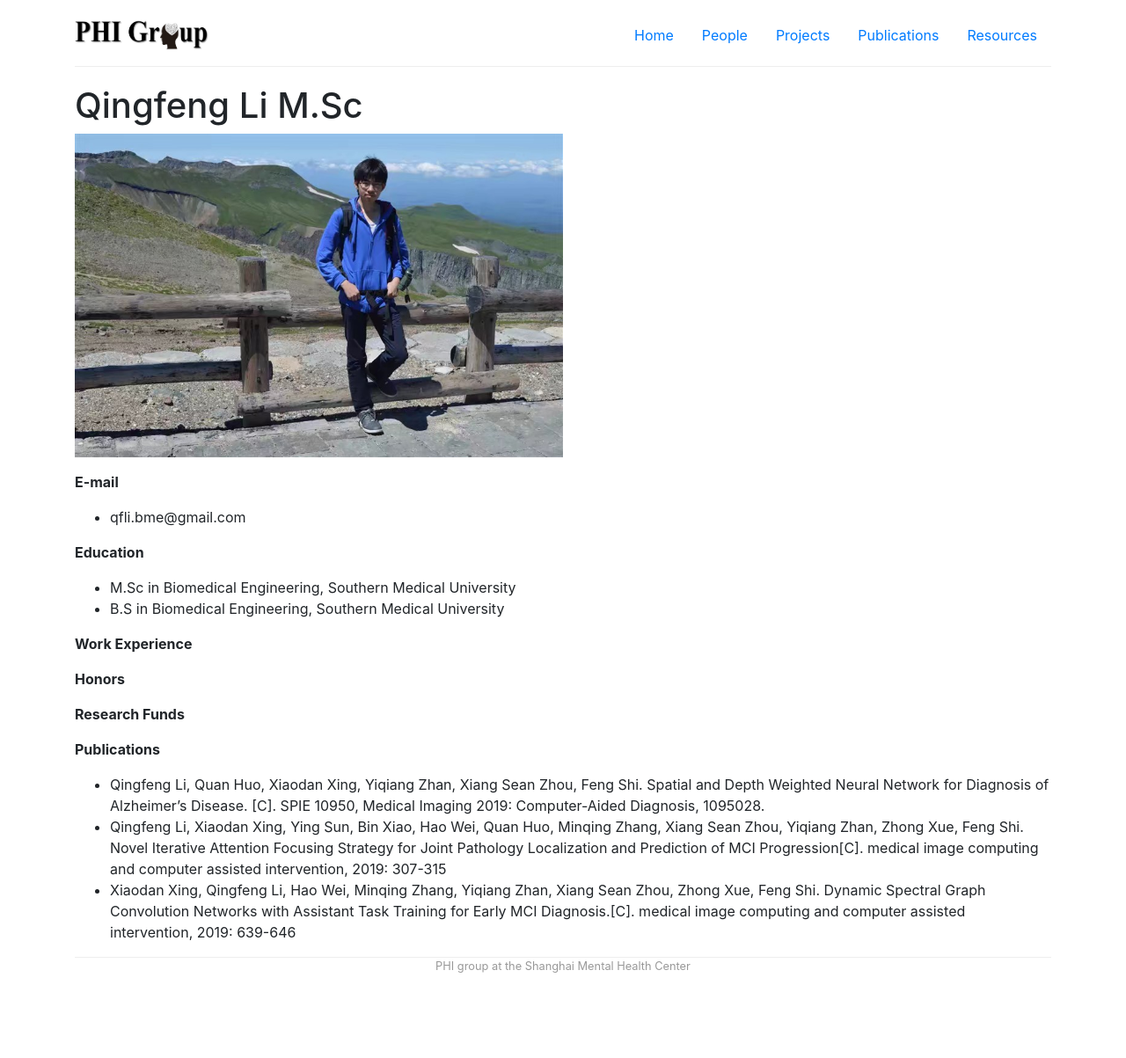
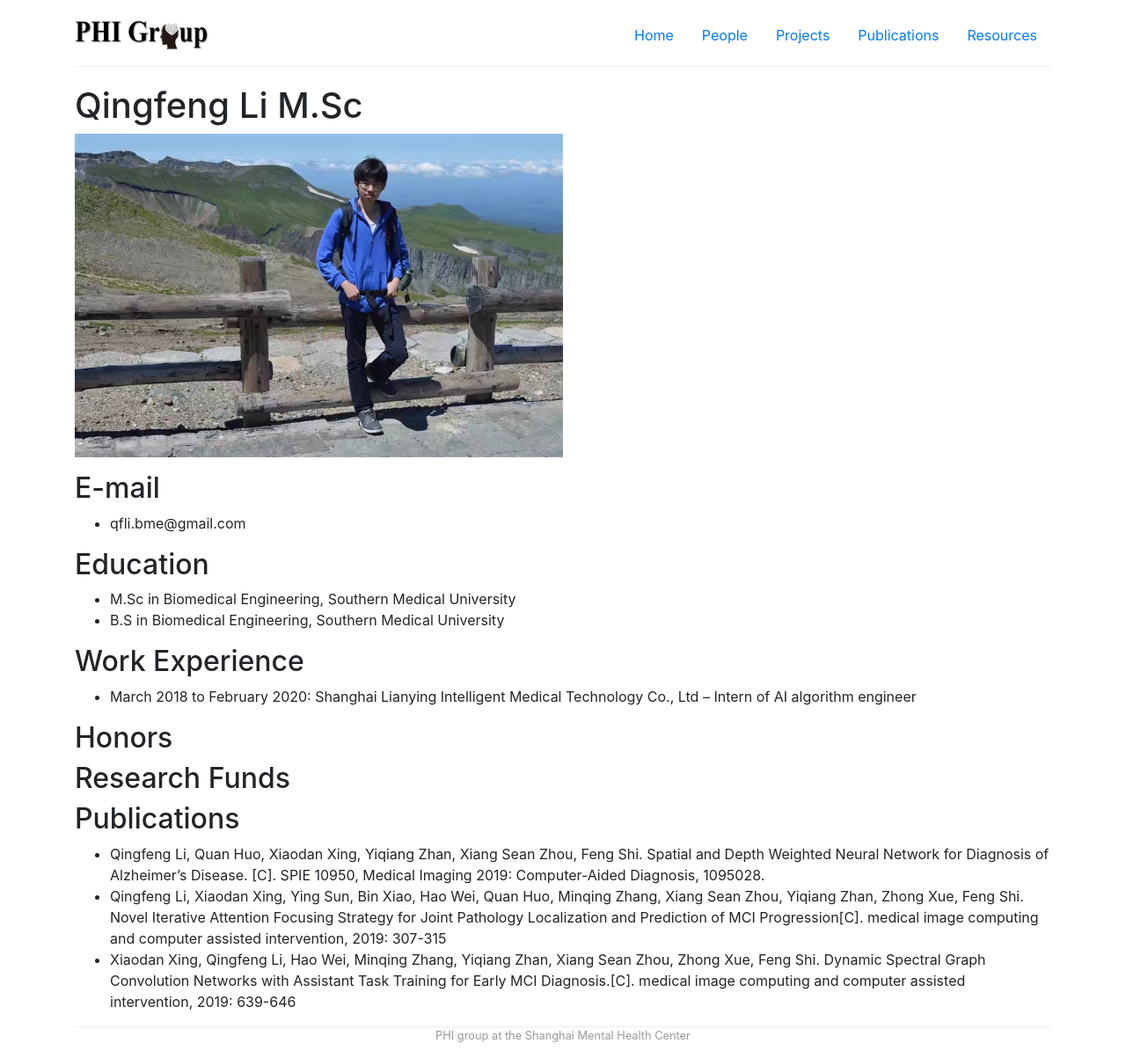
Before and after one commit to PHI-group/phi-group.github.io, a Jekyll site: the page built from scholarpages/liqf.md, in a window 1280 px wide. Shown: the whole page at 88% size. Built offline with Jekyll 4.4.1, drawn with Linux system fonts in a browser that asks for light colours; before the commit the page ends 1125 px from its top, so only the background shows below that.

Commit message:
Updated by QF

```diff
--- a/scholarpages/liqf.md
+++ b/scholarpages/liqf.md
@@ -5,28 +5,29 @@ title: Qingfeng Li M.Sc
 
 <p align="left"><img style="width:50%" src="/img/scholarpages_people/liqf.jpg"></p>
 
-**E-mail**
+## E-mail
 
 - qfli.bme@gmail.com
 
-**Education**
+## Education
 
 - M.Sc in Biomedical Engineering, Southern Medical University
 - B.S in Biomedical Engineering, Southern Medical University
 
-**Work Experience**
+## Work Experience
+
+- March 2018 to February 2020: Shanghai Lianying Intelligent Medical Technology Co., Ltd
+-- Intern of AI algorithm engineer
+
+## Honors
 
 
 
-**Honors**
+## Research Funds
 
 
 
-**Research Funds**
-
-
-
-**Publications**
+## Publications
 
 - Qingfeng Li, Quan Huo, Xiaodan Xing, Yiqiang Zhan, Xiang Sean Zhou, Feng Shi. Spatial and Depth Weighted Neural Network for Diagnosis of Alzheimer’s Disease. [C]. SPIE 10950, Medical Imaging 2019: Computer-Aided Diagnosis, 1095028.
 - Qingfeng Li, Xiaodan Xing, Ying Sun, Bin Xiao, Hao Wei, Quan Huo, Minqing Zhang, Xiang Sean Zhou, Yiqiang Zhan, Zhong Xue, Feng Shi. Novel Iterative Attention Focusing Strategy for Joint Pathology Localization and Prediction of MCI Progression[C]. medical image computing and computer assisted intervention, 2019: 307-315
```
